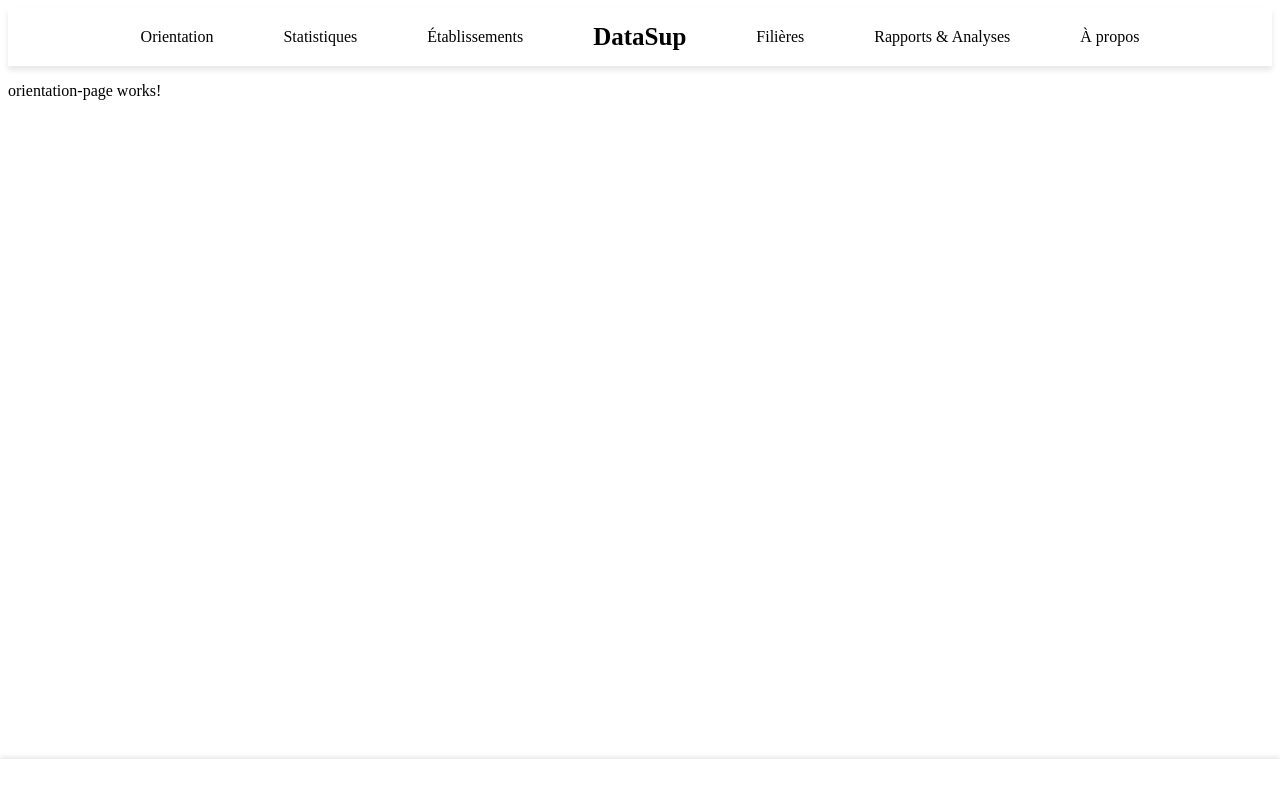
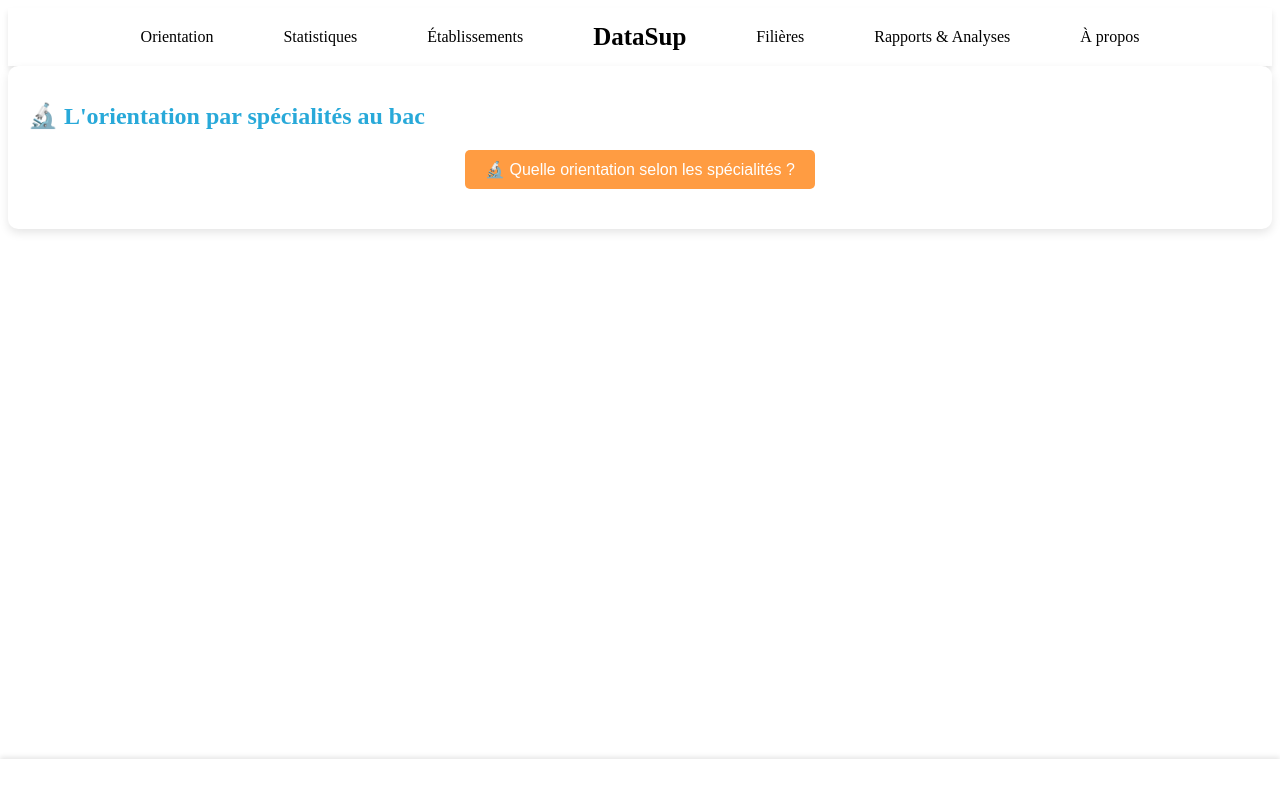
Before and after one commit to Mamoudounabe/ProjetEnCoursDeRealisation, an Angular app in the folder datasup/: page /orientation in a window 1280 px wide. Built offline with nearby package versions, Linux system fonts and the light colour scheme.

Commit message:
contenu du composant orientation

```diff
--- a/datasup/src/app/orientation/orientation-page/orientation-page.component.css
+++ b/datasup/src/app/orientation/orientation-page/orientation-page.component.css
@@ -0,0 +1,49 @@
+
+.container {
+    background-color: white;
+    padding: 20px;
+    border-radius: 10px;
+    box-shadow: 0 4px 10px rgba(0, 0, 0, 0.1);
+    text-align: center;
+    text-align: justify;
+  }
+
+  h1 {
+    color: #28a9d9;
+    font-size: 24px;
+    margin-bottom: 20px;
+  }
+
+  .buttons {
+    display: flex;
+    justify-content: space-between;
+    margin-bottom: 20px;
+    gap: 30px;
+  }
+
+  .btn {
+    background-color: #ff9c42;
+    border: none;
+    color: white;
+    padding: 10px 20px;
+    border-radius: 5px;
+    cursor: pointer;
+    font-size: 16px;
+    margin: auto;
+  }
+
+
+
+
+  select {
+    width: 100%;
+    padding: 10px;
+    font-size: 16px;
+    border: 1px solid #d40a57;
+    border-radius: 5px;
+    margin-bottom: 10px;
+    background-color: white;
+  }
+.specialite{
+    color: #d40a57;
+}
--- a/datasup/src/app/orientation/orientation-page/orientation-page.component.html
+++ b/datasup/src/app/orientation/orientation-page/orientation-page.component.html
@@ -1 +1,37 @@
-<p>orientation-page works!</p>
+<div class="site-container">
+    <main class="toto">
+      <div class="container">
+        <h1>🔬 L'orientation par spécialités au bac</h1>
+
+        <div class="buttons">
+          <button class="btn" id="specialityButton" (click)="toggleSpecialities()">🔬 Quelle orientation selon les spécialités ?</button>
+        </div>
+
+        <div id="specialitySelection" *ngIf="showSpecialities">
+
+          <select id="specialiteSelect">
+            <option value="">Sélectionnez une spécialité</option>
+            <option value="art">Art</option>
+            <option value="biologie">Biologie/Ecologie</option>
+            <option value="epcs">Éducation physique, pratiques et culture sportives</option>
+            <option value="hggsp">Histoire-Géographie, Géopolitique et Sciences politiques</option>
+            <option value="hlp">Humanités, Littérature et Philosophie</option>
+            <option value="llce">Langues, littératures et cultures étrangères et régionales</option>
+            <option value="lla">Littérature et langues et cultures de l'Antiquité</option>
+            <option value="maths">Mathématiques</option>
+            <option value="nsi">Numérique et Sciences Informatiques</option>
+            <option value="pc">Physique-Chimie</option>
+            <option value="sis">Sciences de l'ingénieur et sciences physiques</option>
+            <option value="svt">Sciences de la vie et de la Terre</option>
+            <option value="ses">Sciences Economiques et Sociales</option>
+          </select>
+        </div>
+
+        <div id="dataContainer">
+          <!-- Les données chargées seront affichées ici -->
+        </div>
+      </div>
+    </main>
+
+
+  </div>
--- a/datasup/src/app/orientation/orientation-page/orientation-page.component.ts
+++ b/datasup/src/app/orientation/orientation-page/orientation-page.component.ts
@@ -1,12 +1,17 @@
 import { Component } from '@angular/core';
+import { CommonModule } from '@angular/common';
 
 @Component({
   selector: 'app-orientation-page',
   standalone: true,
-  imports: [],
+  imports: [CommonModule],
   templateUrl: './orientation-page.component.html',
-  styleUrl: './orientation-page.component.css'
+  styleUrls: ['./orientation-page.component.css']
 })
 export class OrientationPageComponent {
+  showSpecialities: boolean = false;
 
+  toggleSpecialities() {
+    this.showSpecialities = !this.showSpecialities;
+  }
 }
```
